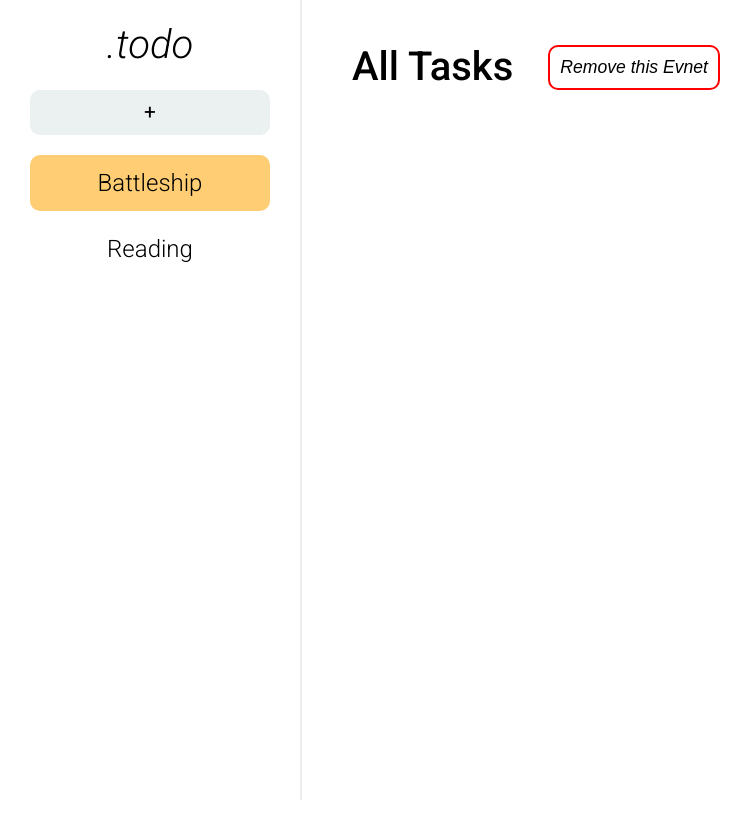
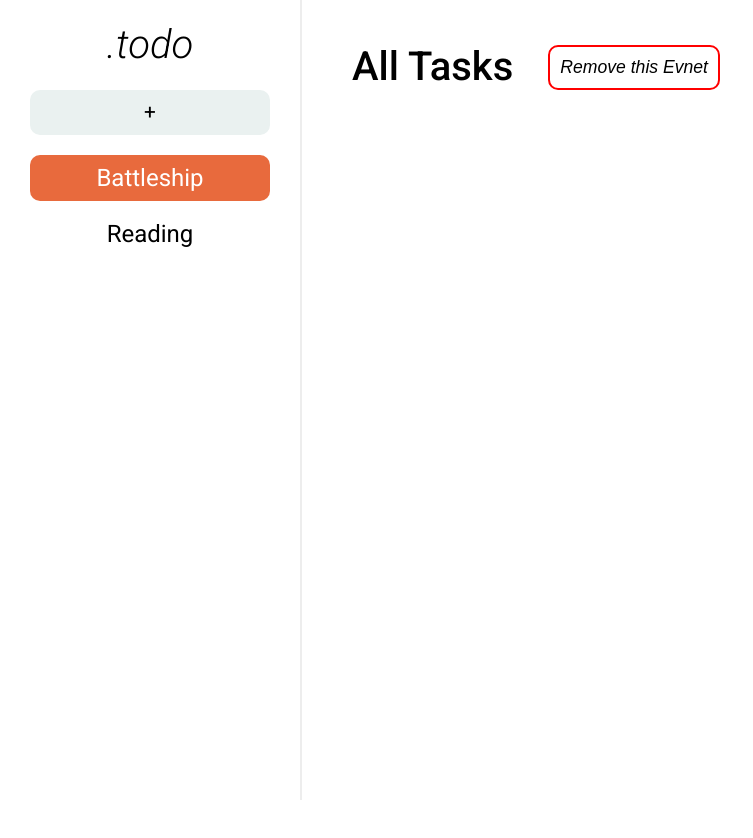
Before and after one commit to scar710813/Kanban-Web-App, a React (Vite) app: page / in a window 1280 px wide. Shown: the top 838 px of the page, without its empty margins (0-753 px from the left). Built offline with nearby package versions, Linux system fonts and the light colour scheme.

Commit message:
style: change event color

```diff
--- a/src/App.css
+++ b/src/App.css
@@ -25,6 +25,7 @@
   margin-bottom: 20px;
   cursor: pointer;
   transition: 0.5s;
+  outline: none;
 }
 
 .add-button:hover {
--- a/src/components/event.css
+++ b/src/components/event.css
@@ -14,21 +14,23 @@
   font-size: 1.5em;
   line-height: 1.5em;
   max-width: 230px;
-  font-weight: 300;
+  font-weight: 400;
   border-radius: 10px;
-  padding: 10px 5px;
+  padding: 5px 5px;
   margin-bottom: 10px;
   transition: 0.5s;
   cursor: pointer;
 }
 
 .event:hover {
-  background-color: rgba(255, 166, 0, 0.546);
+  color: #fff;
+  background-color: #e86b3da8;
   transition: 0.5s;
 }
 
 .selected-event {
-  background-color: rgba(255, 166, 0, 0.546);
+  color: #fff;
+  background-color: #e86a3d;
 }
 
 .over-hide {
--- a/src/components/task.css
+++ b/src/components/task.css
@@ -20,6 +20,7 @@
   border-radius: 10px;
   cursor: pointer;
   transition: 0.3s;
+  outline: none;
 }
 
 .remove-button:hover {
```
